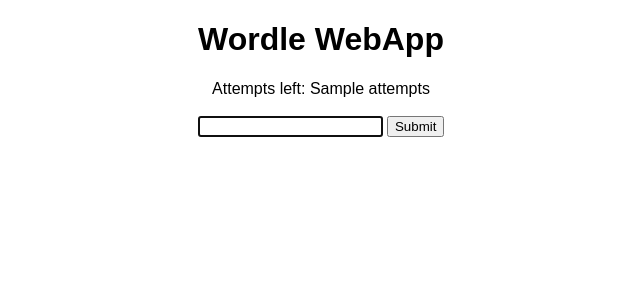
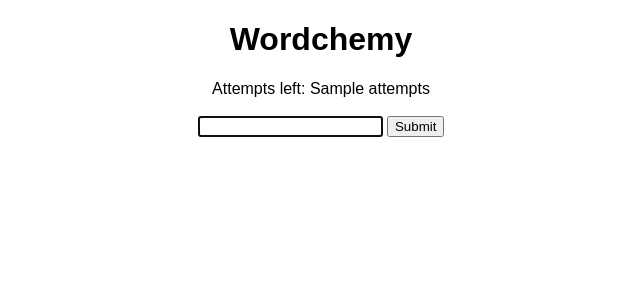
Before and after one commit to Shadan13/Wordchemy, a Python web app: template templates/index.html in a window 1280 px wide. Shown: the top 300 px of the page, without its empty margins (319-959 px from the left). Run offline with Jinja, Linux system fonts and the light colour scheme; the template is opened without the code that fills it: most values are stand-ins (such as "Sample title", 1, 10 or a date in 2020).

Commit message:
Update index.html

```diff
--- a/templates/index.html
+++ b/templates/index.html
@@ -2,7 +2,7 @@
 
 <html>
 <head>
-	<title>Wordle WebApp</title>
+	<title>Wordchemy</title>
 	<style>
 		.tile {
 			display: inline-block;
@@ -21,7 +21,7 @@
 </head>
 
 <body style="text-align: center; font-family: Arial, sans-serif;">
-	<h1>Wordle WebApp</h1>
+	<h1>Wordchemy</h1>
 
 	Attempts left: {{ attempts }}
 	<br><br>
```
